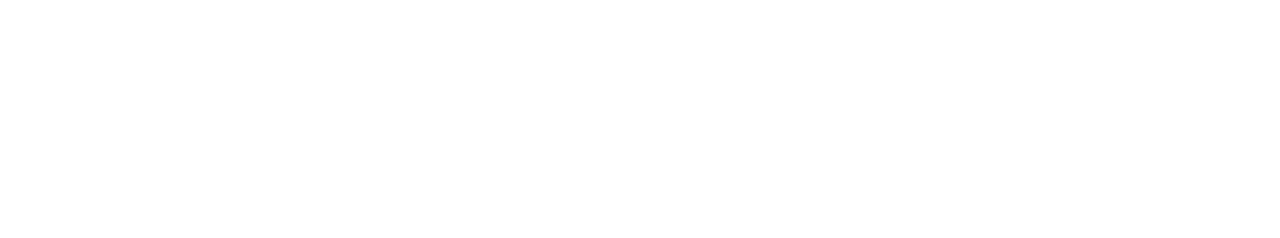
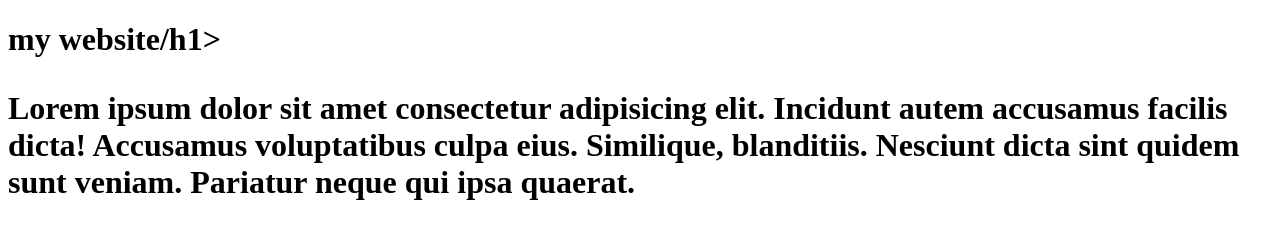
Before and after one commit to Rayhan-Rakib1/my-second-git-ripo, a plain HTML site: page index.html in a window 1280 px wide. Drawn offline with Linux system fonts and the light colour scheme.

Commit message:
first commit

```diff
--- a/index.html
+++ b/index.html
@@ -6,6 +6,7 @@
     <title>my first ever github website</title>
 </head>
 <body>
-
+    <h1>my website/h1>
+        <p>Lorem ipsum dolor sit amet consectetur adipisicing elit. Incidunt autem accusamus facilis dicta! Accusamus voluptatibus culpa eius. Similique, blanditiis. Nesciunt dicta sint quidem sunt veniam. Pariatur neque qui ipsa quaerat.</p>
 </body>
 </html>
```
